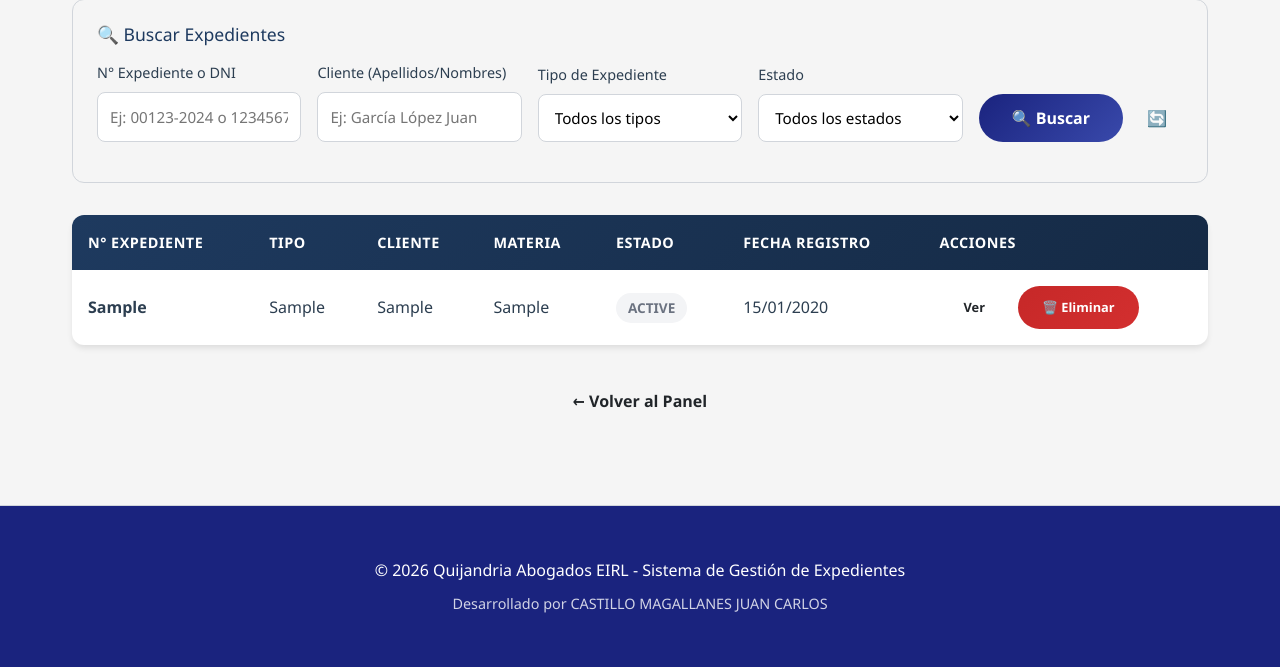
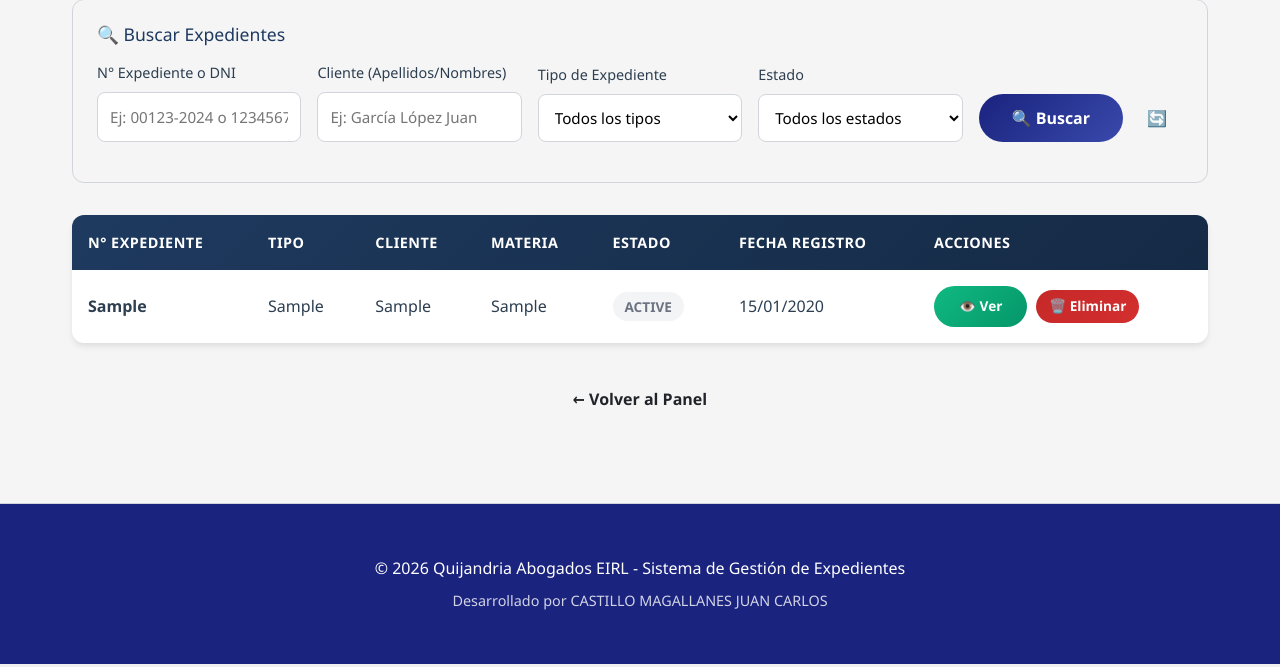
Before and after one commit to quijandriasistema-dot/gestor-expedientes, a Flask app: page /expedientes in a window 1280 px wide. Shown: the part 347-1014 px from the top of the page. Run offline with Flask 3, Linux system fonts and the light colour scheme; the visitor is signed in with stand-in values (Sample User, id 1); tables that the repository leaves empty hold one stand-in row (values such as "Sample post"); data that the repository does not hold is empty.

Commit message:
ACTUALIZACION

```diff
--- a/app/static/css/style.css
+++ b/app/static/css/style.css
@@ -1398,3 +1398,9 @@ footer {
         padding: 1rem;
     }
 }
+
+.btn-success {
+    background: linear-gradient(135deg, #10b981 0%, #059669 100%) !important;
+    color: var(--color-white) !important;
+    border: none !important;
+}
--- a/app/templates/expedientes.html
+++ b/app/templates/expedientes.html
@@ -139,12 +139,21 @@
                             </td>
                             <td>{{ exp.fecha_registro | fecha }}</td>
                             <td>
-                                <a href="{{ url_for('main.ver_expediente', id=exp.id) }}" class="btn" style="font-size: 0.8rem;">Ver</a>
+                                <!-- BOTÓN VER - USA TU CSS PERSONALIZADO -->
+                                <a href="{{ url_for('main.ver_expediente', id=exp.id) }}"
+                                   class="btn btn-success btn-small">
+                                    👁️ Ver
+                                </a>
+
                                 {% if rol in ['ADMINISTRADOR', 'DESARROLLADOR'] %}
-                                <form method="POST" action="{{ url_for('main.eliminar_expediente', id=exp.id) }}"
-                                    style="display: inline;"
-                                    onsubmit="return confirm('¿Está seguro de eliminar el expediente {{ exp.numero_expediente }}? Esta acción no se puede deshacer.');">
-                                    <button type="submit" class="btn btn-danger" style="font-size: 0.8rem; margin-left: 0.3rem;">
+                                <!-- FORMULARIO ELIMINAR CON CONFIRMACIÓN -->
+                                <form method="POST"
+                                      action="{{ url_for('main.eliminar_expediente', id=exp.id) }}"
+                                      style="display: inline;"
+                                      onsubmit="return confirm('¿Está seguro de eliminar el expediente {{ exp.numero_expediente }}? Esta acción no se puede deshacer.');">
+                                    <button type="submit"
+                                            class="btn btn-danger btn-small"
+                                            style="margin-left: 0.3rem;">
                                         🗑️ Eliminar
                                     </button>
                                 </form>
```
